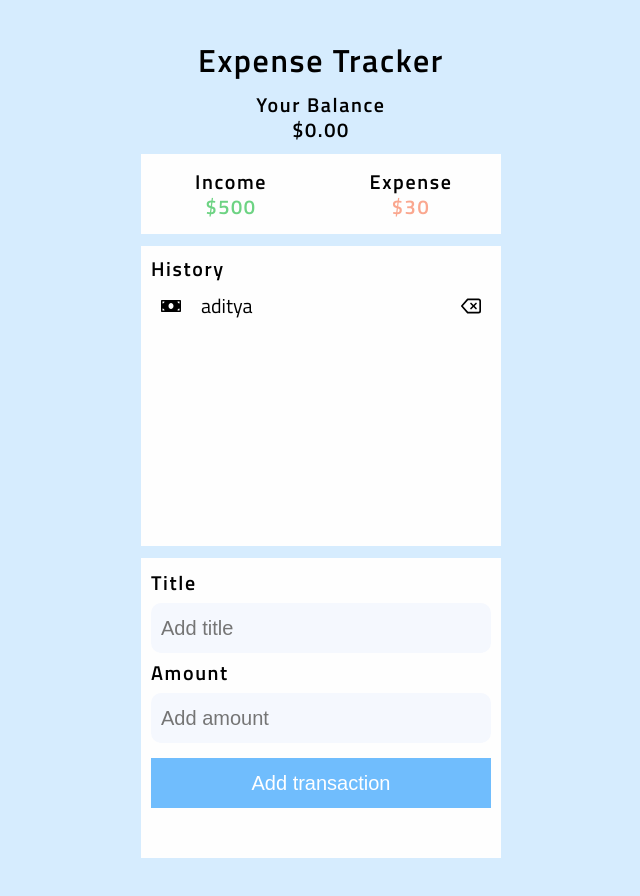
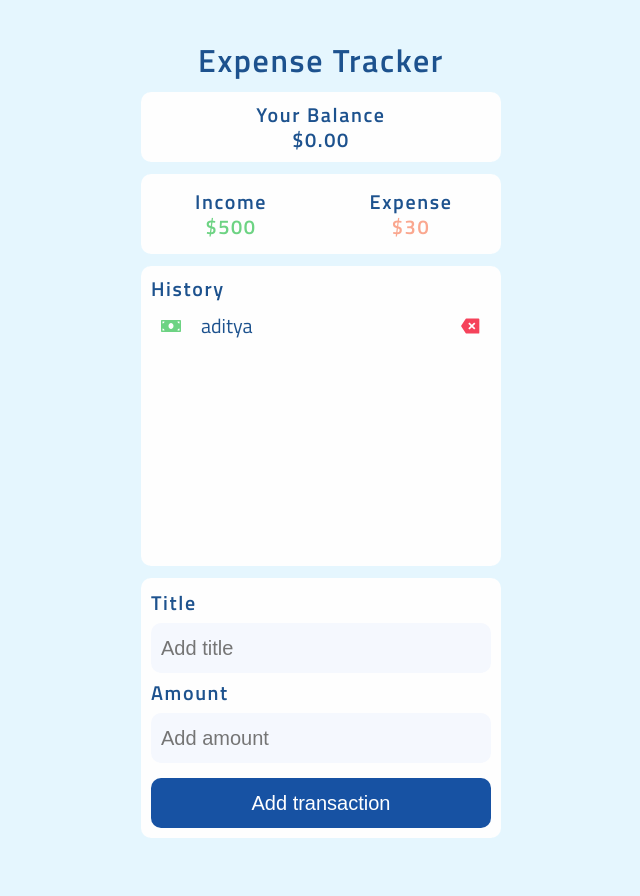
Before and after one commit to cacti23/awesome-exprense-tracker, a React (Create React App) app: page / in a window 1280 px wide. Shown: the whole page, without its empty margins (319-959 px from the left). Built offline with nearby package versions, Linux system fonts and the light colour scheme.

Commit message:
done with css

```diff
--- a/src/App.css
+++ b/src/App.css
@@ -2,15 +2,16 @@
 @import url('https://fonts.googleapis.com/css2?family=Titillium+Web:wght@400;600&display=swap');
 /* Variable */
 :root {
-  --clr-text: #000;
+  --clr-text: #1d528e;
   --clr-icons: #3d3d4b;
-  --clr-background: #d6ecfe;
+  --clr-background: #e5f6fe;
   --clr-input-background: #f5f8fe;
+  --clr-container-background: none;
   --clr-tile: #fefefe;
   --clr-income: #6dd383;
   --clr-expense: #faa78f;
   --clr-delete-icon: #f5435b;
-  --clr-add: #70bdfd;
+  --clr-add: #1752a3;
   --spacing: 0.1rem;
 }
 
@@ -76,17 +77,26 @@ h4 {
   width: 380px;
   max-width: 380px;
   padding: 10px;
-  background-color: var(--clr-background);
+  background-color: var(--clr-container-background);
+  border-radius: 10px;
+}
+
+.container > div {
+  border-radius: 10px;
 }
 
 .header {
   text-align: center;
+  color: var(--clr-text);
+  box-shadow: none;
   margin-bottom: 0.75rem;
 }
 
 .balance {
+  background-color: var(--clr-tile);
   text-align: center;
   margin-bottom: 0.75rem;
+  padding: 10px;
 }
 
 .income-expense {
@@ -148,6 +158,7 @@ h4 {
 .displayed-list .bill {
   position: absolute;
   left: 10px;
+  color: var(--clr-income);
 }
 
 .displayed-list .title {
@@ -158,11 +169,12 @@ h4 {
 .displayed-list .delete-btn {
   position: absolute;
   right: 10px;
+  color: var(--clr-delete-icon);
 }
 
 .add-transaction {
   width: 360px;
-  height: 300px;
+  height: auto;
   background-color: var(--clr-tile);
 }
 
@@ -208,6 +220,7 @@ h4 {
   cursor: pointer;
   transition: 800ms ease all;
   outline: none;
+  border-radius: 10px;
 }
 
 .form-control button:hover {
--- a/src/components/Header.js
+++ b/src/components/Header.js
@@ -2,8 +2,8 @@ import React from 'react';
 
 export const Header = () => {
   return (
-    <div className='header'>
+    <article className='header'>
       <h2>expense tracker</h2>
-    </div>
+    </article>
   );
 };
--- a/src/components/Transaction.js
+++ b/src/components/Transaction.js
@@ -1,6 +1,7 @@
 import React from 'react';
 import { FaMoneyBill } from 'react-icons/fa';
 import { FiDelete } from 'react-icons/fi';
+import { RiDeleteBack2Fill } from 'react-icons/ri';
 
 export const Transaction = () => {
   return (
@@ -8,7 +9,7 @@ export const Transaction = () => {
       <li className='displayed-list'>
         <FaMoneyBill className='bill' />
         <p className='title'>aditya</p>
-        <FiDelete className='delete-btn' />
+        <RiDeleteBack2Fill className='delete-btn' />
       </li>
     </>
   );
```
